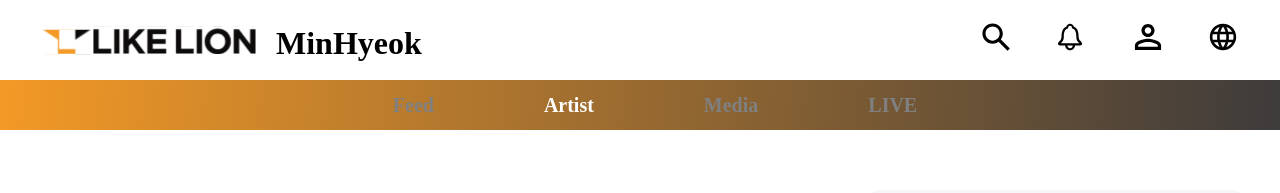
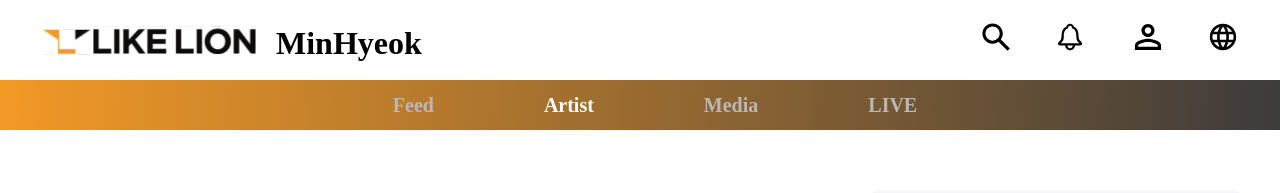
Before and after one commit to LikeLionToy1/toy-project, a React (Create React App) app in the folder artist-community/: page /artist in a window 1280 px wide. Shown: the top 193 px of the page. Built offline with nearby package versions, Linux system fonts and the light colour scheme; a web font is replaced by a local one.

Commit message:
NavTab 색상 수정

```diff
--- a/artist-community/src/styles/NavTab.css
+++ b/artist-community/src/styles/NavTab.css
@@ -23,7 +23,7 @@
 .nav-link {
   display: inline-block;
   padding: 50px;
-  color: gray;
+  color: rgb(185, 183, 183);
   text-decoration: none; /* 밑줄없어짐 */
   cursor: pointer;
   text-align: center;
```
